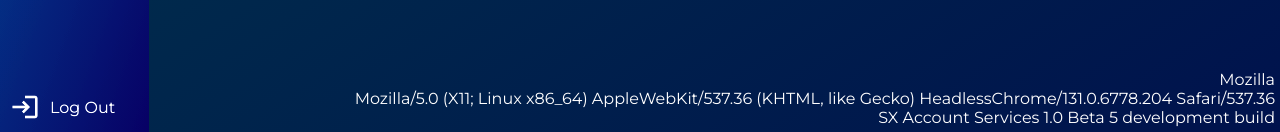
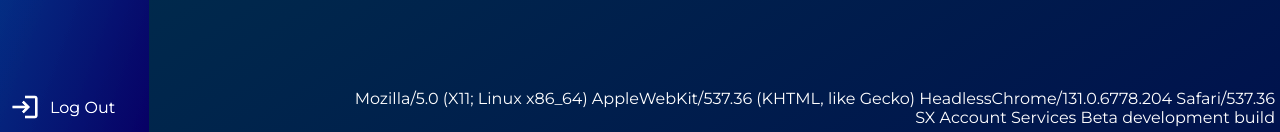
Before and after one commit to TheOPtimal/sx-client, a React (Create React App) app: page /dashboard in a window 1280 px wide. Shown: the part 668-800 px from the top of the page. Built offline with nearby package versions, Linux system fonts and the light colour scheme.

Commit message:
Remove AppCodeName display

```diff
--- a/src/Components/GeneralInfo.tsx
+++ b/src/Components/GeneralInfo.tsx
@@ -8,7 +8,7 @@ export default React.memo(function BrowserInfo({
 }) {
 	return (
 		<div className={className}>
-			<div>{navigator.appCodeName}</div>
+			{/* <div>{navigator.appCodeName}</div> */}
 			{/* <div>
         {navigator.appName} {navigator.appVersion} on {navigator.platform} using
         {navigator.product}
--- a/src/Components/nonReactive/appInfo.ts
+++ b/src/Components/nonReactive/appInfo.ts
@@ -1,4 +1,4 @@
 export const appName = "SX Account Services";
 export const shortAppName = "SX Alts";
-export const appVersion = "1.0 Beta 5";
+export const appVersion = "Beta";
 export const appBuild = process.env.NODE_ENV;
```
